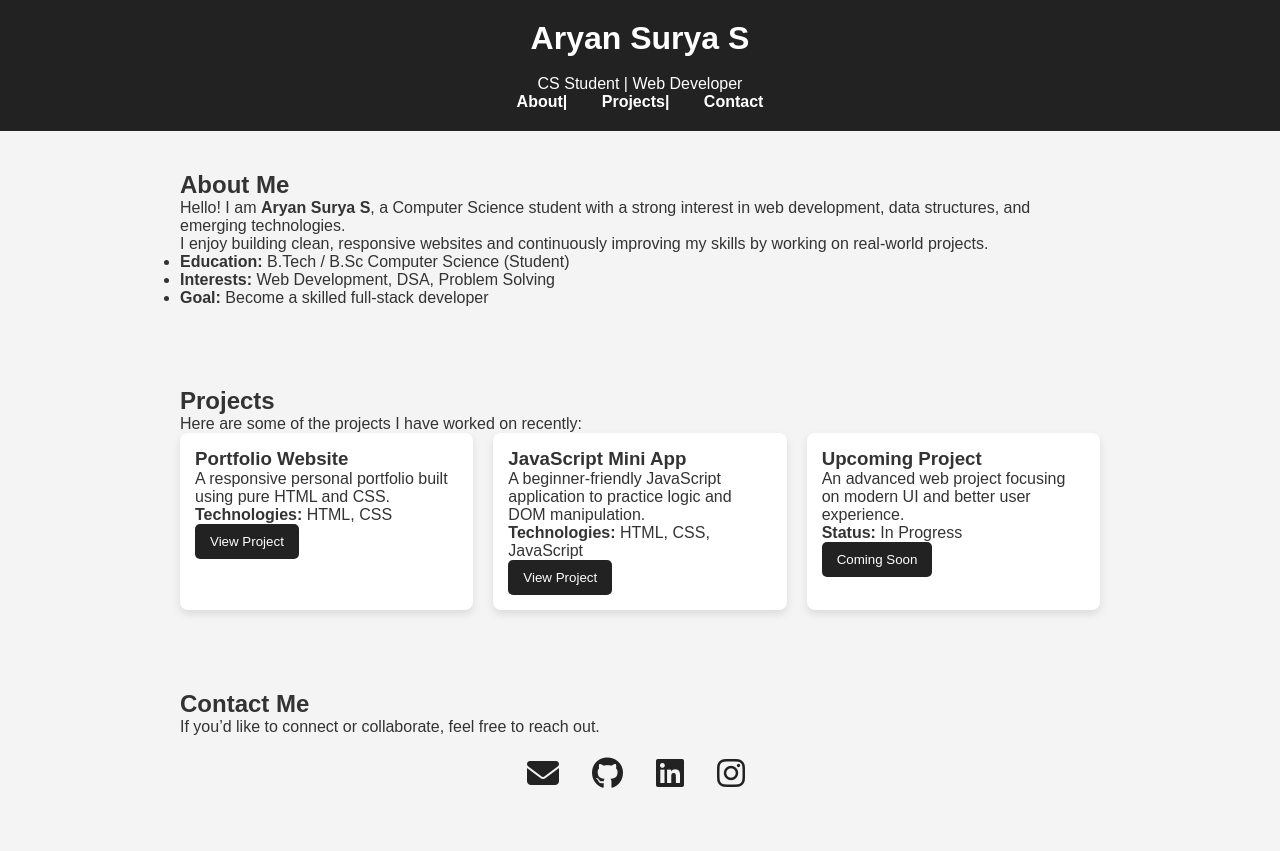
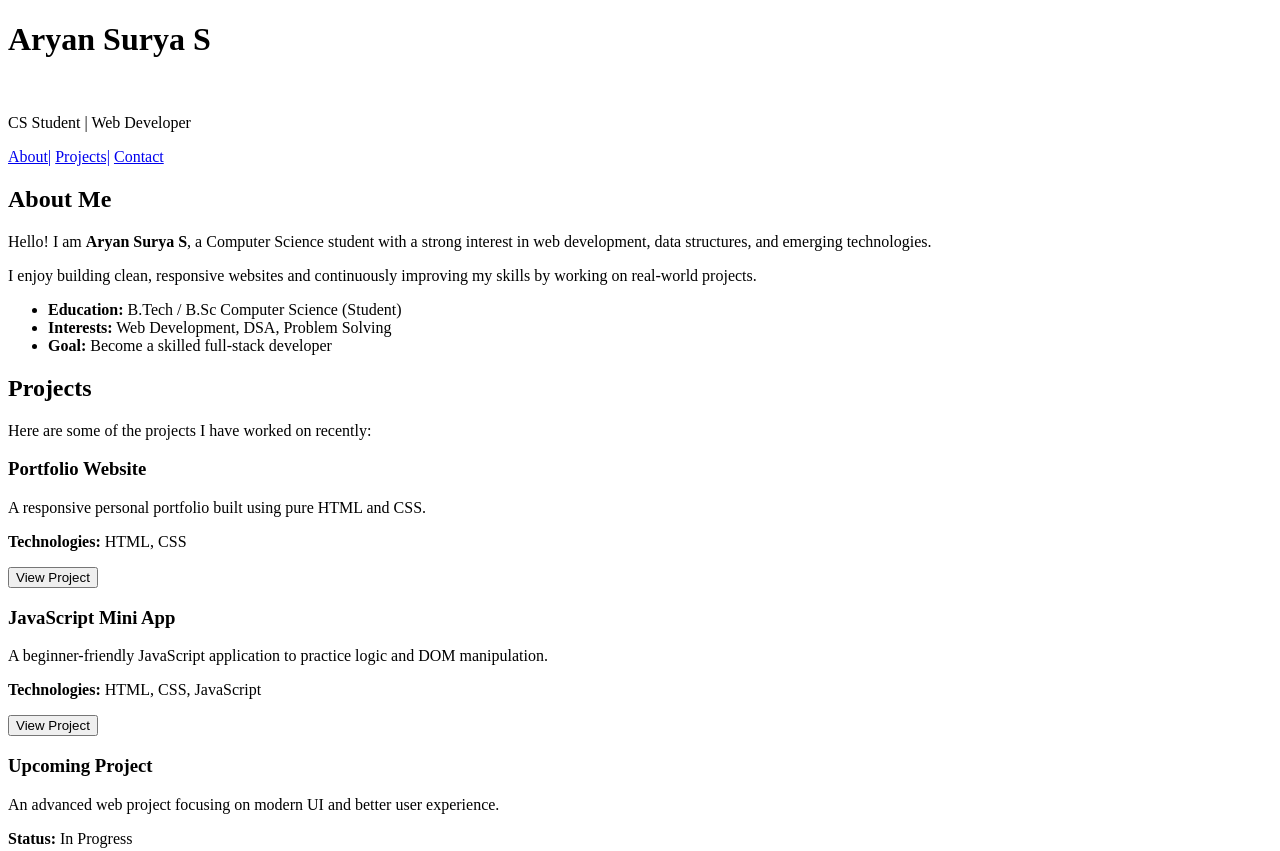
Before and after one commit to aryansuryas/projects, a plain HTML site: page PORTFOLIO/a.html in a window 1280 px wide. Shown: the top 851 px of the page. Drawn offline with Linux system fonts and the light colour scheme.

Commit message:
Update a.html

```diff
--- a/PORTFOLIO/a.html
+++ b/PORTFOLIO/a.html
@@ -4,110 +4,7 @@
   <meta charset="UTF-8" />
   <meta name="viewport" content="width=device-width, initial-scale=1.0" />
   <title>My Portfolio</title>
-  <style>
-    * {
-      margin: 0;
-      padding: 0;
-      box-sizing: border-box;
-      font-family: Arial, sans-serif;
-    }
 
-    body {
-      background-color: #f4f4f4;
-      color: #333;
-    }
-
-    header {
-      background-color: #222;
-      color: #fff;
-      padding: 20px;
-      text-align: center;
-    }
-
-    nav a {
-      color: #ffffff;
-      margin: 0 15px;
-      text-decoration: none;
-      font-weight: bold;
-    }
-
-    nav a:hover {
-      text-decoration: underline;
-    }
-
-    section {
-      padding: 40px;
-      max-width: 1000px;
-      margin: auto;
-    }
-
-    .card-container {
-      display: grid;
-      grid-template-columns: repeat(auto-fit, minmax(250px, 1fr));
-      gap: 20px;
-    }
-
-    .card {
-      background: #fff;
-      padding: 15px;
-      border-radius: 8px;
-      box-shadow: 0 4px 8px rgba(0,0,0,0.1);
-    }
-
-    footer {
-      background-color: #222;
-      color: #fff;
-      text-align: center;
-      padding: 15px;
-      margin-top: 40px;
-    }
-
-    button {
-      background-color: #222;
-      color: #fff;
-      border: none;
-      padding: 10px 15px;
-      cursor: pointer;
-      border-radius: 5px;
-    }
-
-    button:hover {
-      background-color: #444;
-    }
-
-    .contact-icons {
-      display: flex;
-      gap: 25px;
-      margin-top: 20px;
-      justify-content: center;
-    }
-
-    .contact-icons a {
-      font-size: 32px;
-      color: #222;
-      transition: transform 0.2s, color 0.2s;
-    }
-
-    .contact-icons a:hover {
-      transform: scale(1.8);
-    }
-
-    .contact-icons a.linkedin:hover {
-      color: #0077b5; /* LinkedIn Blue */
-    }
-
-    .contact-icons a.github:hover {
-      color: #000000; /* GitHub Black */
-    }
-
-    .contact-icons a.email:hover {
-      color: #d44638; /* Gmail Red */
-    }
-
-    .contact-icons a.instagram:hover {
-      color: #e1306c; /* Instagram Pink */
-    }
-  </style>
   <!-- Font Awesome Icons -->
   <link rel="stylesheet" href="https://cdnjs.cloudflare.com/ajax/libs/font-awesome/6.5.1/css/all.min.css">
 </head>
```
